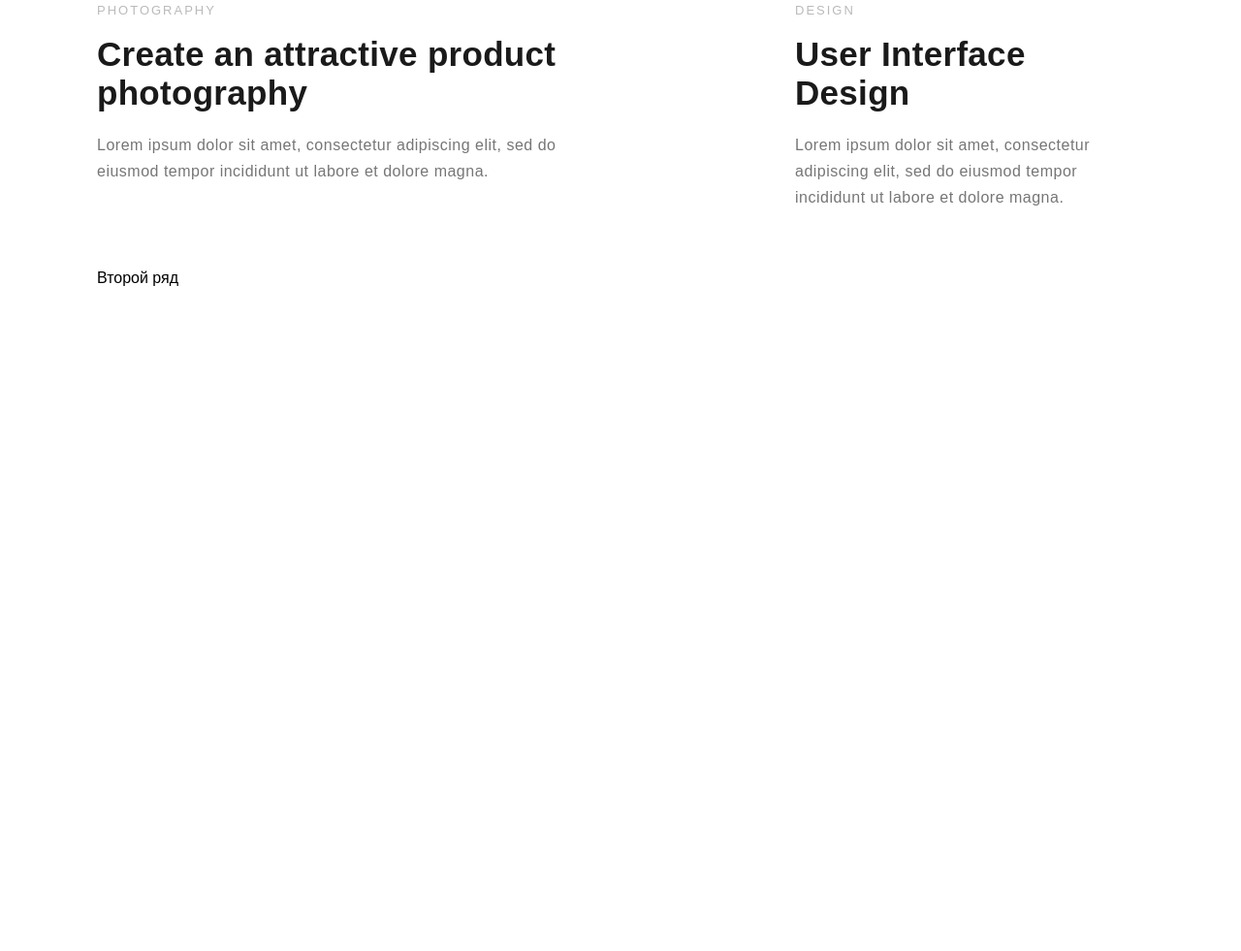
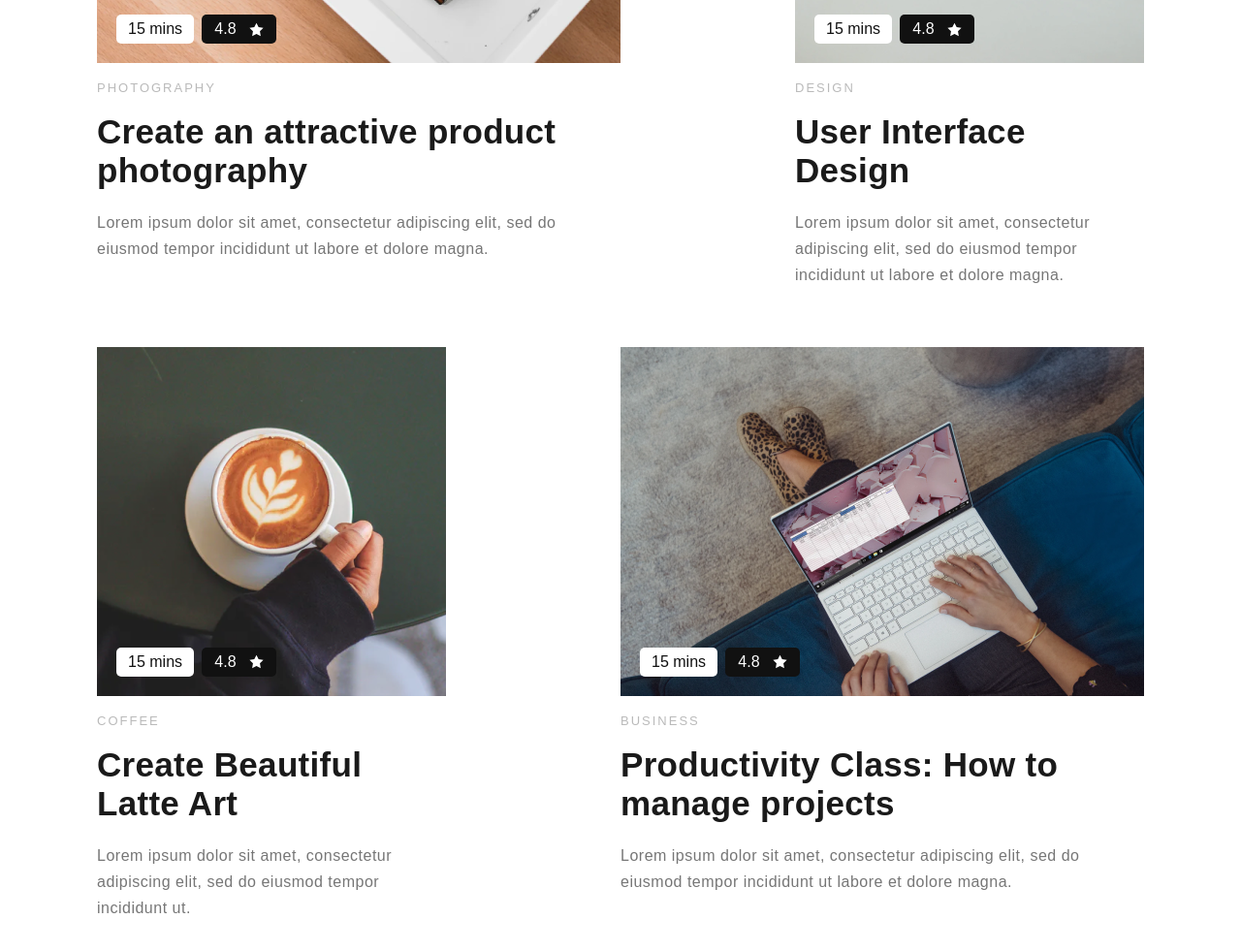
Before and after one commit to sson1x/site-vizitkad, a plain HTML site: page index.html in a window 1280 px wide. Shown: the part 1773-2754 px from the top of the page at 97% size. Before the commit the page ends 2129 px from the top, so only its background shows below. Drawn offline with nearby package versions, Linux system fonts and the light colour scheme; no server answers.

Commit message:
commit add the part with big&small cards

```diff
--- a/index.html
+++ b/index.html
@@ -72,78 +72,109 @@
                                 <h2 class="about-title">Testimonial</h2>
                                 <span class="about-subtitle">Tom Hope</span>
                             </div>
+
                             <div class="time">
                                 <span id="current">0:00</span> /
                                 <span id="duration">0:00</span>
                             </div>
                         </div>
+
                     </div>
                 </div>
             </section>
+            <!-- Конец .header-info-block -->
         </div>
     </header>
 
     <main class="main-content">
-
         <div class="container">
             <section class="courses">
-                <h1 class="courses-section-title">Popular Courses this week</h1>
+                <h1 class="course-section-title">Popular Courses <br> this week</h1>
 
-                <section class="courses-row">
+                <section class="course-row">
                     <div class="course-card card-big">
                         <div class="img-container img-card-1">
                             <span class="btn-time">15 mins</span>
                             <span class="btn-raiting">
-                            4.8
-                            <img src="/img/icons/star.svg" alt="star" width="15" height="15">
-                          </span>
+                4.8
+                <img src="/img/icons/star.svg" width="15" height="15" alt="">
+              </span>
                         </div>
+
                         <div class="info-container">
                             <h4 class="course-category">PHOTOGRAPHY</h4>
 
                             <h2 class="course-title">Create an attractive product photography</h2>
 
-                            <p class="course-desc">
-                                Lorem ipsum dolor sit amet, consectetur
-                                adipiscing elit, sed do eiusmod tempor
-                                incididunt ut labore et dolore magna.
+                            <p class="course-desc">Lorem ipsum dolor sit amet, consectetur adipiscing elit, sed do eiusmod tempor incididunt ut labore et dolore magna.
                             </p>
                         </div>
                     </div>
+
                     <div class="course-card card-small">
                         <div class="img-container img-card-2">
                             <span class="btn-time">15 mins</span>
                             <span class="btn-raiting">
-                            4.8
-                            <img src="/img/icons/star.svg" alt="star" width="15" height="15">
-                          </span>
+                4.8
+                <img src="/img/icons/star.svg" width="15" height="15" alt="">
+              </span>
                         </div>
+
                         <div class="info-container">
                             <h4 class="course-category">DESIGN</h4>
 
-                            <h2 class="course-title">User Interface Design </h2>
+                            <h2 class="course-title">User Interface Design</h2>
 
-                            <p class="course-desc">
-                                Lorem ipsum dolor sit amet, consectetur
-                                adipiscing elit, sed do eiusmod tempor
-                                incididunt ut labore et dolore magna.
+                            <p class="course-desc">Lorem ipsum dolor sit amet, consectetur adipiscing elit, sed do eiusmod tempor incididunt ut labore et dolore magna.
                             </p>
                         </div>
                     </div>
-
                 </section>
 
-                <section class="courses-row">
-                    Второй ряд
+                <section class="course-row">
+                    <div class="course-card card-small">
+                        <div class="img-container img-card-3">
+                            <span class="btn-time">15 mins</span>
+                            <span class="btn-raiting">
+                4.8
+                <img src="/img/icons/star.svg" width="15" height="15" alt="">
+              </span>
+                        </div>
+
+                        <div class="info-container">
+                            <h4 class="course-category">COFFEE</h4>
+
+                            <h2 class="course-title">Create Beautiful Latte Art</h2>
+
+                            <p class="course-desc">
+                                Lorem ipsum dolor sit amet, consectetur adipiscing elit, sed do eiusmod tempor incididunt ut.
+                            </p>
+                        </div>
+                    </div>
+                    <div class="course-card card-big">
+                        <div class="img-container img-card-4">
+                            <span class="btn-time">15 mins</span>
+                            <span class="btn-raiting">
+                4.8
+                <img src="/img/icons/star.svg" width="15" height="15" alt="">
+              </span>
+                        </div>
+
+                        <div class="info-container">
+                            <h4 class="course-category">BUSINESS</h4>
+
+                            <h2 class="course-title">Productivity Class: How to manage projects</h2>
+
+                            <p class="course-desc">Lorem ipsum dolor sit amet, consectetur adipiscing elit, sed do eiusmod tempor incididunt ut labore et dolore magna.
+                            </p>
+                        </div>
+                    </div>
                 </section>
 
             </section>
+            <!-- конец section.courses -->
         </div>
-
     </main>
-
-
-
 
     <script src="wavesurfer.js"></script>
     <script src="media.js"></script>
--- a/style.css
+++ b/style.css
@@ -1,4 +1,4 @@
-@import url("https://cdn-uicons.flaticon.com/uicons-regular-rounded/css/uicons-regular-rounded.css");
+@import url('https://cdn-uicons.flaticon.com/uicons-regular-rounded/css/uicons-regular-rounded.css');
 * {
     box-sizing: border-box;
     margin: 0;
@@ -147,6 +147,10 @@
     line-height: 1.8;
 }
 
+.audio-holder {
+    width: 540px;
+}
+
 .audio-block {
     background-color: #242424;
     display: flex;
@@ -193,10 +197,6 @@
     display: block;
 }
 
-.audio-holder {
-    width: 540px;
-}
-
 .audio-detail {
     flex: 1;
 }
@@ -232,14 +232,17 @@
     right: 0;
 }
 
-.courses-section-title {
+
+/* MAIN CONTENT */
+
+.course-section-title {
     font-weight: 600;
     font-size: 70px;
     color: #1A1A1A;
     margin: 60px 0;
 }
 
-.courses-row {
+.course-row {
     display: flex;
     justify-content: space-between;
     margin-bottom: 60px;
@@ -256,7 +259,7 @@
 .img-container {
     background-size: cover;
     background-position: center;
-    background-repeat: repeat;
+    background-repeat: no-repeat;
     height: 360px;
     display: flex;
     flex-direction: row;
@@ -283,30 +286,48 @@
     background-color: #111;
     border-radius: 5px;
     color: #fff;
-    padding: 6px 0;
+    padding: 6px 0px;
     display: inline-flex;
     align-items: center;
     justify-content: space-evenly;
 }
-.course-category{
+
+.course-category {
     font-size: 13px;
     letter-spacing: 2px;
     color: #BABABA;
     font-weight: 400;
     margin: 18px 0;
 }
-.course-title{
+
+.course-title {
     font-size: 35px;
     font-weight: bold;
     letter-spacing: 0.3px;
     color: #1A1A1A;
     margin-bottom: 20px;
 }
-.course-desc{
+
+.course-desc {
     font-size: 16px;
     font-weight: 400;
     color: #767676;
     line-height: 1.7;
     letter-spacing: 0.5px;
 }
-.img-card-2{ background-image: url(/img/card-2.png);}
+
+.img-card-1 {
+    background-image: url(/img/card-1.png);
+}
+
+.img-card-2 {
+    background-image: url(/img/card-2.png);
+}
+
+.img-card-3 {
+    background-image: url(/img/card-3.png);
+}
+
+.img-card-4 {
+    background-image: url(/img/card-4.png);
+}
```
Also changed, not shown: 1 other file.
